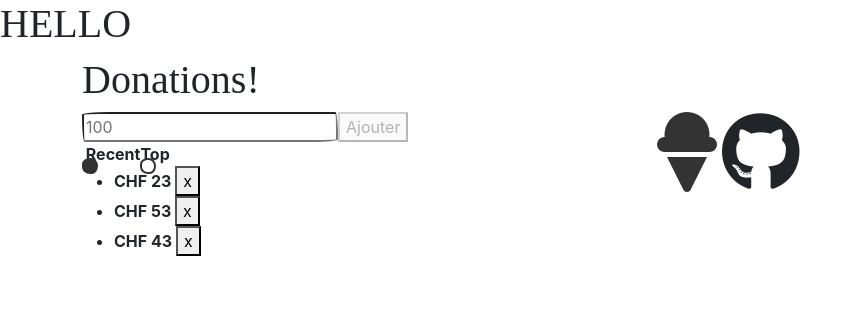
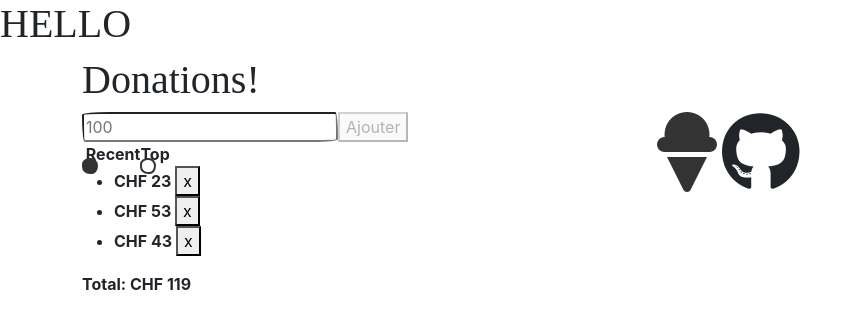
Before and after one commit to heg-web/labo-bfritscher, a Vue app: page / in a window 1280 px wide. Shown: the top 328 px of the page, without its empty margins (0-862 px from the left). Built offline with nearby package versions, Linux system fonts and the light colour scheme; a web font is replaced by a local one.

Commit message:
feat: total display

```diff
--- a/src/App.vue
+++ b/src/App.vue
@@ -17,6 +17,7 @@
                         <button v-on:click="removeDonation(index)">x</button>
                     </li>
                 </ul>
+                <p>Total: {{ toCHF(total) }}</p>
             </div>
             <div class="col-sm">
                 <i class="fas fa-ice-cream display-1 text-primary"></i>
@@ -42,6 +43,14 @@ export default {
             return this.donations.slice(0).sort((a, b) => {
                 return b - a;
             });
+        },
+        total() {
+            let total = 0;
+            for (let donation of this.donations) {
+                total += donation;
+            }
+            return total;
+            // return this.donations.reduce((acc, donation) => acc + donation, 0);
         },
         sortedDonations() {
             if (this.sortOrder === "r") {
```
